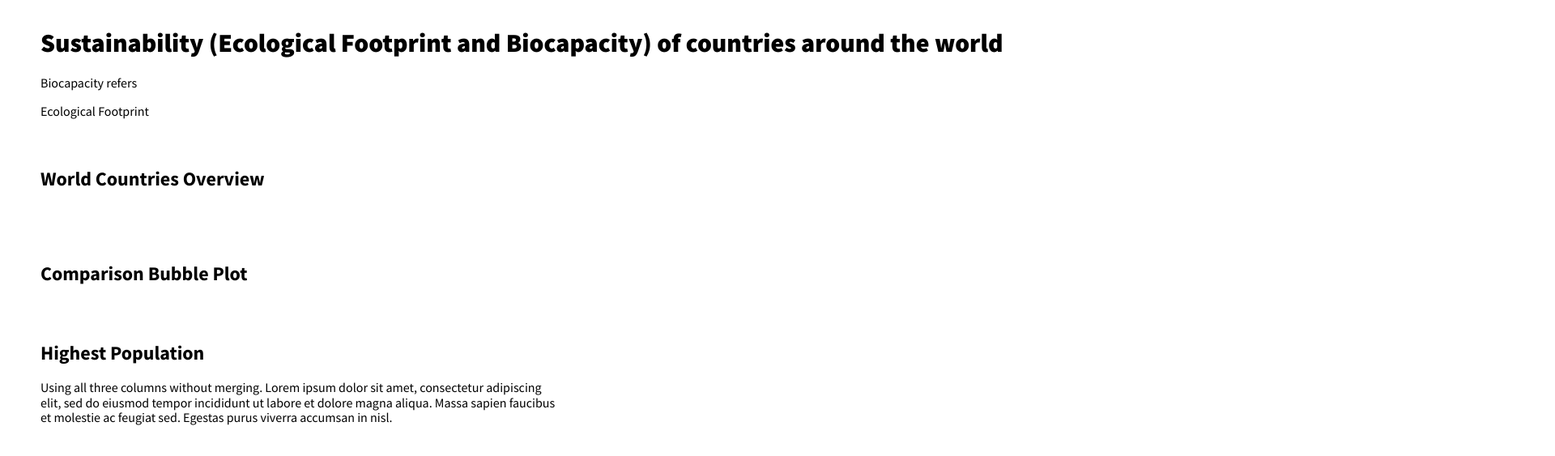
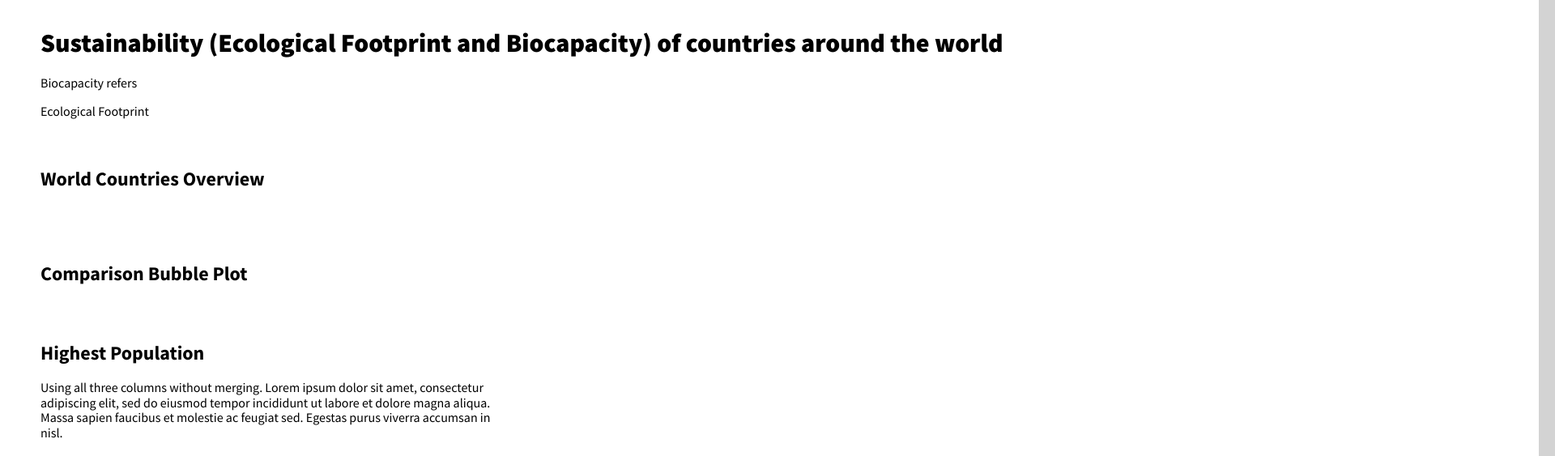
Before and after one commit to ejeo4/FIT3179, a plain HTML site: page Visualisation2/index.html in a window 1280 px wide. Shown: the top 563 px of the page at 81% size, 1920 px wide, since content can reach past the window. Drawn offline with nearby package versions, Linux system fonts and the light colour scheme; a script that the page names is missing.

Commit message:
Update index.html

```diff
--- a/Visualisation2/index.html
+++ b/Visualisation2/index.html
@@ -25,7 +25,7 @@
        background-color: lightgray;
      }
      .page{
-       width: 2000px;
+       width: 1800px;
        background-color: white;
        margin: auto;
        padding: 50px;
```
